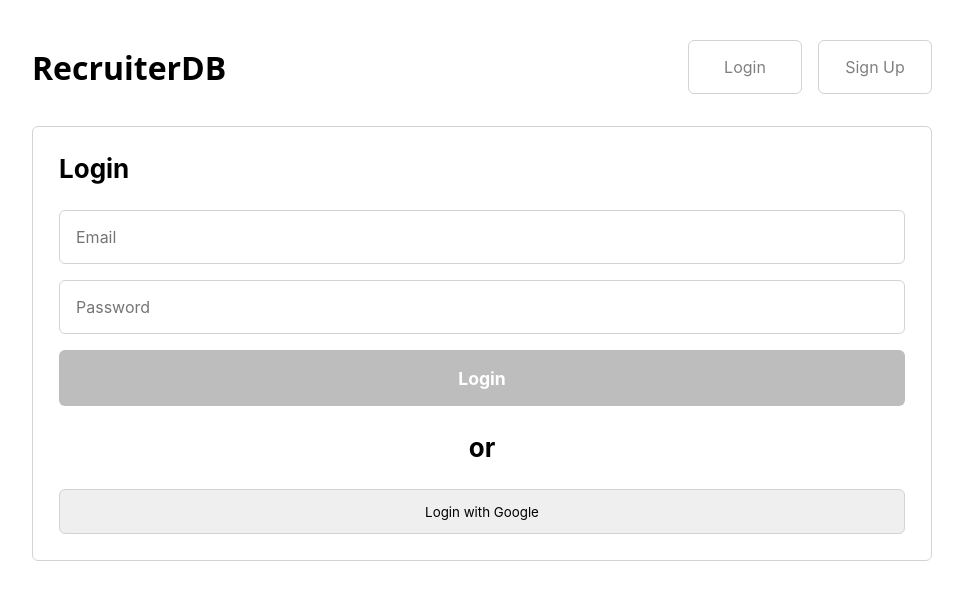
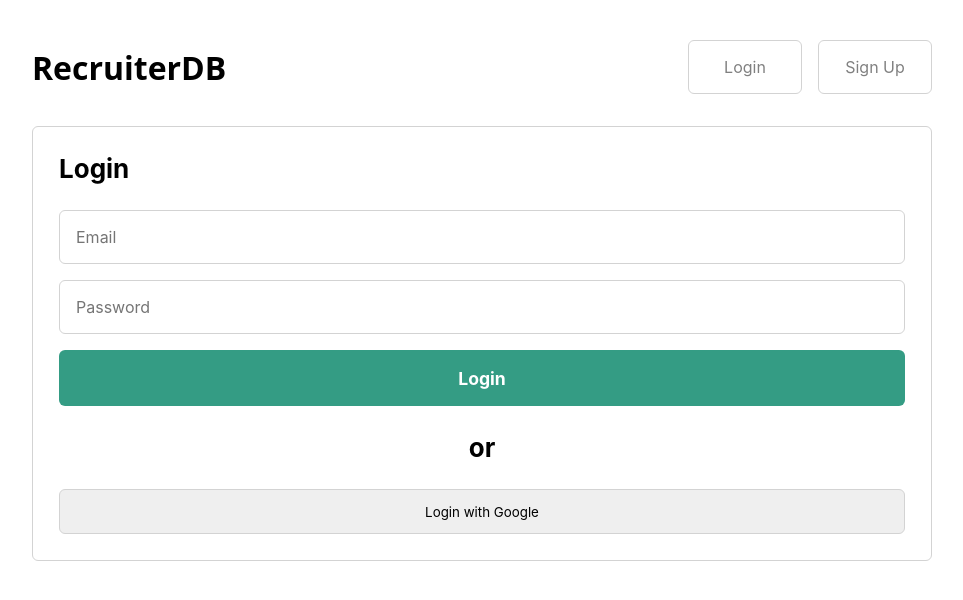
Before and after one commit to mhanna15/RecruiterDB, a React (Create React App) app: page /login in a window 1280 px wide. In both pictures the pointer is over the button "Login". Shown: the top 600 px of the page, without its empty margins (158-1121 px from the left). Built offline with nearby package versions, Linux system fonts and the light colour scheme; no server answers.

Commit message:
button primary on hover enabled only

```diff
--- a/src/App.css
+++ b/src/App.css
@@ -106,7 +106,7 @@ button:hover:enabled {
   cursor: pointer;
   border: none;
 }
-.submit-button:hover {
+.submit-button:hover:enabled {
   background-color: #349c84;
 }
 
```
